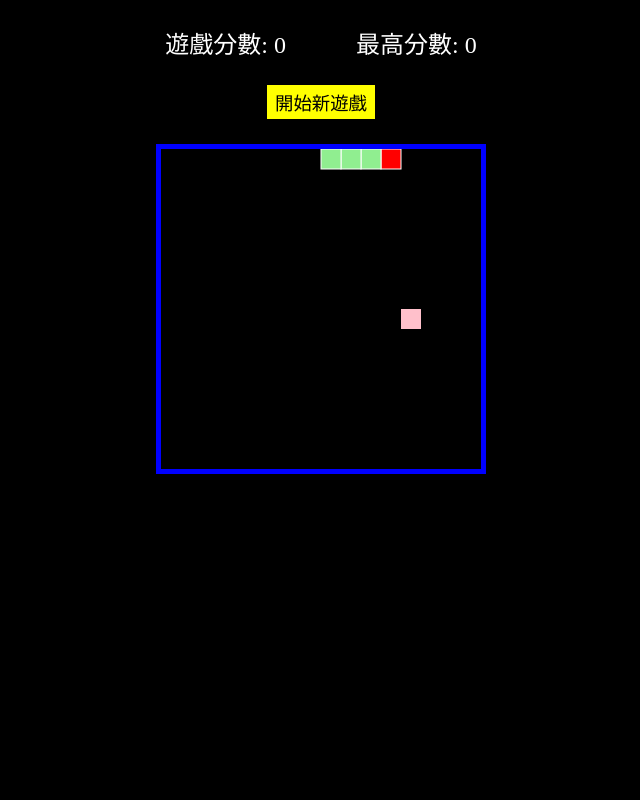
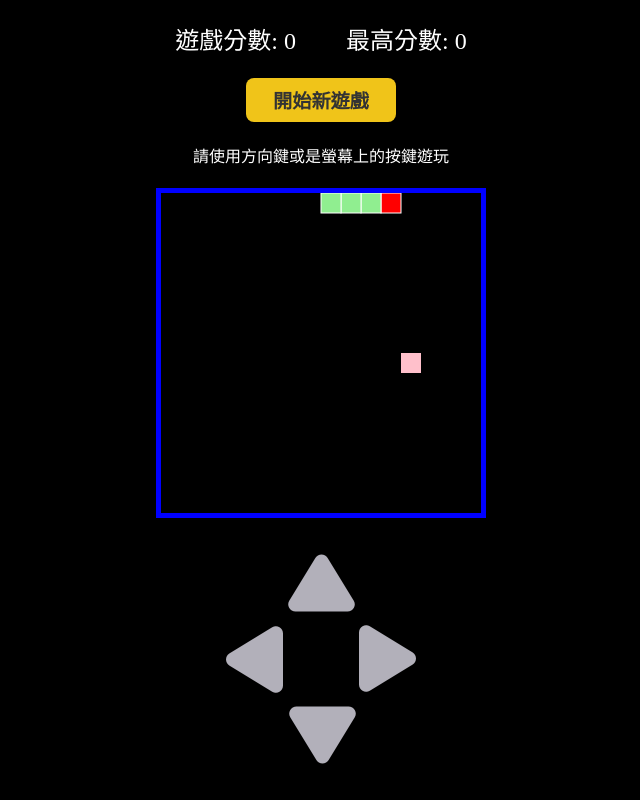
Before and after one commit to 94buyforyou/flowershop, a PHP site: page /snake/index.html in a window 1280 px wide. Shown: the whole page, without its empty margins (319-959 px from the left). Run offline with PHP 8.4, Linux system fonts and the light colour scheme; some libraries are stand-ins or nearby versions.

Commit message:
新增虛擬鍵盤，修改介面樣式

```diff
--- a/snake/app.js
+++ b/snake/app.js
@@ -74,6 +74,30 @@ class Fruit {
 creakSnake();
 let myFruit = new Fruit();
 window.addEventListener("keydown", changeDirection);
+
+// 模擬方向按鍵的函數
+function simulateButtonPress(key) {
+    const simulatedEvent = { key: key };
+    changeDirection(simulatedEvent);
+}
+
+// 添加按鈕事件
+document.getElementById("up").addEventListener("click", function () {
+    simulateButtonPress("ArrowUp");
+});
+
+document.getElementById("down").addEventListener("click", function () {
+    simulateButtonPress("ArrowDown");
+});
+
+document.getElementById("left").addEventListener("click", function () {
+    simulateButtonPress("ArrowLeft");
+});
+
+document.getElementById("right").addEventListener("click", function () {
+    simulateButtonPress("ArrowRight");
+});
+
 let d = "Right"; //設定初始移動方向
 
 function changeDirection(e) {
--- a/snake/index.html
+++ b/snake/index.html
@@ -1,18 +1,30 @@
 <!DOCTYPE html>
-<html lang="en">
+<html lang="zh-Hant">
     <head>
         <meta charset="UTF-8" />
         <meta name="viewport" content="width=device-width, initial-scale=1.0" />
-        <title>貪吃蛇遊戲</title>
+        <title>三段式佈局</title>
         <link rel="stylesheet" href="styles/style.css" />
+        <link
+            rel="stylesheet"
+            href="https://cdnjs.cloudflare.com/ajax/libs/font-awesome/6.6.0/css/all.min.css"
+            integrity="sha512-Kc323vGBEqzTmouAECnVceyQqyqdsSiqLQISBL29aUW4U/M7pSPA/gEUZQqv1cwx4OnYxTxve5UMg5GT6L4JJg=="
+            crossorigin="anonymous"
+            referrerpolicy="no-referrer"
+        />
     </head>
     <body>
+        <div class="container">
+            <div class="top">
                 <div class="scoreBox">
                     <p id="myScore"></p>
                     <p id="myScore2"></p>
                 </div>
-
-        <button onclick="location.reload();" id="start">開始新遊戲</button>
+                <button onclick="location.reload();" id="start">
+                    開始新遊戲
+                </button>
+                <p>請使用方向鍵或是螢幕上的按鍵遊玩</p>
+            </div>
 
             <canvas
                 id="myCanvas"
@@ -21,6 +33,15 @@
                 style="background-color: black"
             ></canvas>
 
+            <div class="arrowBox">
+                <i class="fa-solid fa-play fa-rotate-270" id="up"></i>
+                <div class="arrowBox2">
+                    <i class="fa-solid fa-play fa-rotate-180" id="left"></i>
+                    <i class="fa-solid fa-play" id="right"></i>
+                </div>
+                <i class="fa-solid fa-play fa-rotate-90" id="down"></i>
+            </div>
+        </div>
         <script src="app.js"></script>
     </body>
 </html>
--- a/snake/styles/style.css
+++ b/snake/styles/style.css
@@ -10,35 +10,86 @@ body {
     display: flex;
     flex-direction: column;
     align-items: center;
+    height: 100vh; /* 設置為螢幕高度 */
+    overflow: hidden; /* 防止出現滾動條 */
 }
 
-#myCanvas {
-    margin-top: 25px;
-    border: 5px solid blue;
-    /* position: absolute;
-    top: 40%;
-    left: 50%;
-    transform: translate(-50%, -50%); */
+.container {
+    display: flex;
+    flex-direction: column;
+    align-items: center;
+    height: 100%;
+}
+
+.top {
+    display: flex;
+    align-items: center;
+    flex-direction: column;
+    justify-content: space-evenly;
+    flex: 4;
 }
 
 .scoreBox {
-    margin-top: 15px;
     display: flex;
+    flex-wrap: nowrap;
     gap: 50px;
-    flex-wrap: nowrap;
 }
 
 #myScore,
 #myScore2 {
     color: white;
     font-size: 1.5rem;
-    padding: 10px;
 }
 
 #start {
-    padding: 0.25rem 0.5rem;
-    background-color: yellow;
-    font-size: 1.15rem;
     display: block;
-    margin-top: 15px;
+    padding: 0.5rem 1rem;
+    width: 150px;
+    background-color: #f0c419;
+    color: #333;
+    font-size: 1.2rem;
+    font-weight: bold;
+    border: none;
+    border-radius: 8px;
+    cursor: pointer;
+    box-shadow: 0 4px 6px rgba(0, 0, 0, 0.1);
+    transition: all 0.3s ease;
 }
+
+#start:hover {
+    background-color: #ffd700; /* 懸停時變色 */
+    box-shadow: 0 6px 10px rgba(0, 0, 0, 0.15); /* 懸停時加深陰影 */
+}
+
+#start:active {
+    background-color: #e0b800; /* 點擊時變色 */
+    box-shadow: 0 3px 5px rgba(0, 0, 0, 0.1); /* 點擊時減少陰影 */
+}
+
+.top p {
+    color: white;
+}
+
+#myCanvas {
+    border: 5px solid blue;
+}
+
+.arrowBox {
+    display: flex;
+    flex-direction: column;
+    flex-wrap: nowrap;
+    justify-content: center;
+    align-items: center;
+    flex: 6;
+}
+
+.arrowBox2 {
+    display: flex;
+    flex-wrap: nowrap;
+    gap: 9.5vh;
+}
+
+.arrowBox i {
+    color: #b2b0ba;
+    font-size: 9.5vh;
+}
```
Lines whose indentation alone changed are shown as unchanged.
